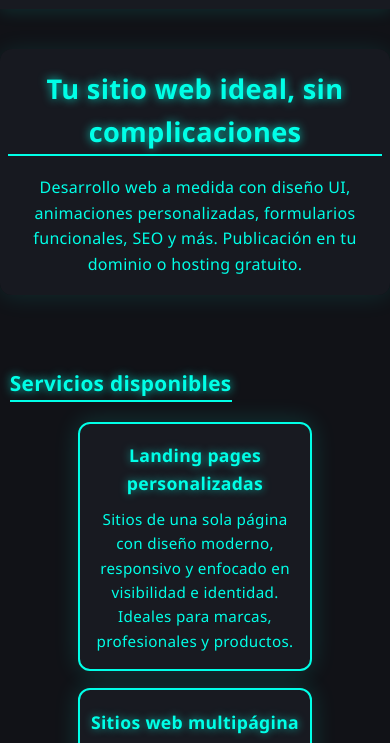
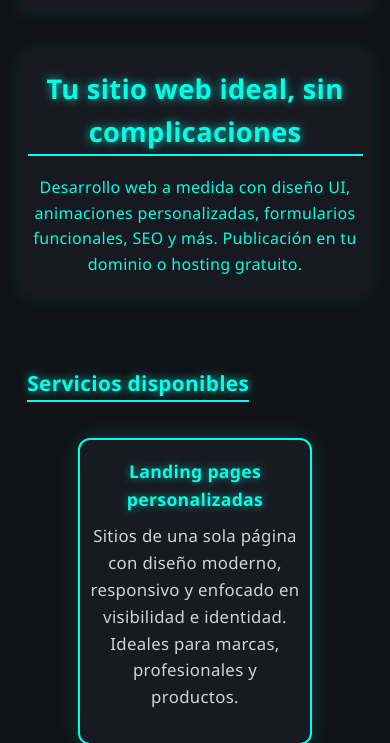
Before and after one commit to GriffithBtGrl/Wired-Navi-Digital, a plain HTML site: page servicios.html in a window 390 px wide. Shown: the part 79-822 px from the top of the page. Drawn offline with Linux system fonts and the light colour scheme.

Commit message:
Resposive arreglada (espacio a los bordes)

```diff
--- a/assets/css/style.css
+++ b/assets/css/style.css
@@ -216,7 +216,7 @@ section {
 }
 
 h2 {
-  margin-bottom: 1.2rem;
+  margin-bottom: 2.2rem;
   border-bottom: 2.5px solid var(--calipso-neon);
   display: inline-block;
   color: var(--calipso-neon);
@@ -300,6 +300,12 @@ h2 {
   box-shadow: 0 0 24px #00ffe72a;
   transition: transform 0.2s, box-shadow 0.2s, border-color 0.25s;
   overflow: hidden;
+}
+
+.servicio-card p {
+  color: var(--gris);
+  margin-bottom: 1rem;
+  font-size: 1.05rem;
 }
 
 .servicio-card:hover {
@@ -577,6 +583,11 @@ footer {
 
 /* === 1. Móviles pequeños (hasta 520px) === */
 @media (max-width: 520px) {
+  body{
+    padding-left: 5vw;
+    padding-right: 5vw;
+  }
+
   .hero h2 {
     font-size: 2rem;
   }
@@ -629,6 +640,11 @@ footer {
 
 /* === 2. Móviles medianos (hasta 600px) === */
 @media (max-width: 600px) {
+  body {
+    padding-left: 4vw;
+    padding-right: 4vw;
+  }
+
   .highlight-section,
   .convince-section,
   .cta-section {
@@ -692,6 +708,11 @@ footer {
 
 /* === 3. Tablets (hasta 768px) === */
 @media (max-width: 768px) {
+  body{
+    padding-left: 5vw;
+    padding-right: 5vw;
+  }
+
   nav ul {
     flex-direction: column;
     display: none;
```
Also changed, not shown: contacto.html (+1 -1 lines).
